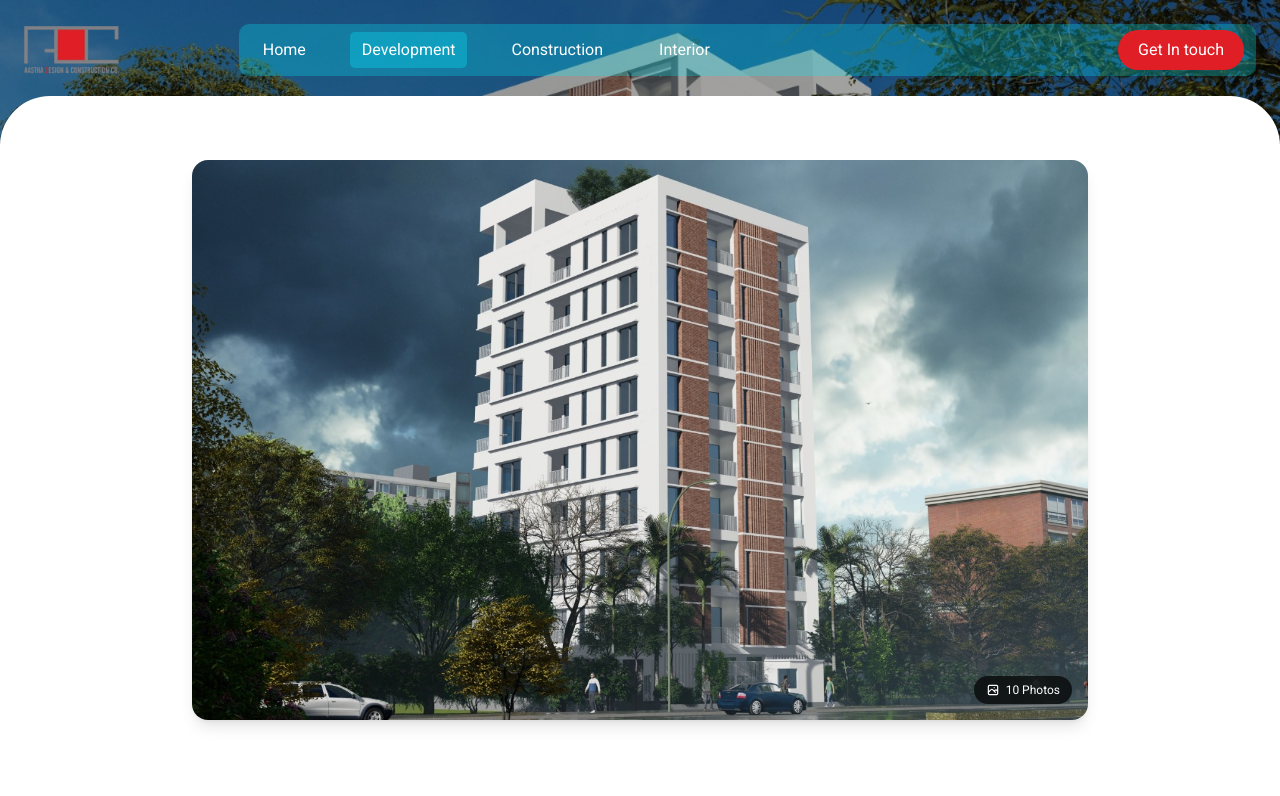
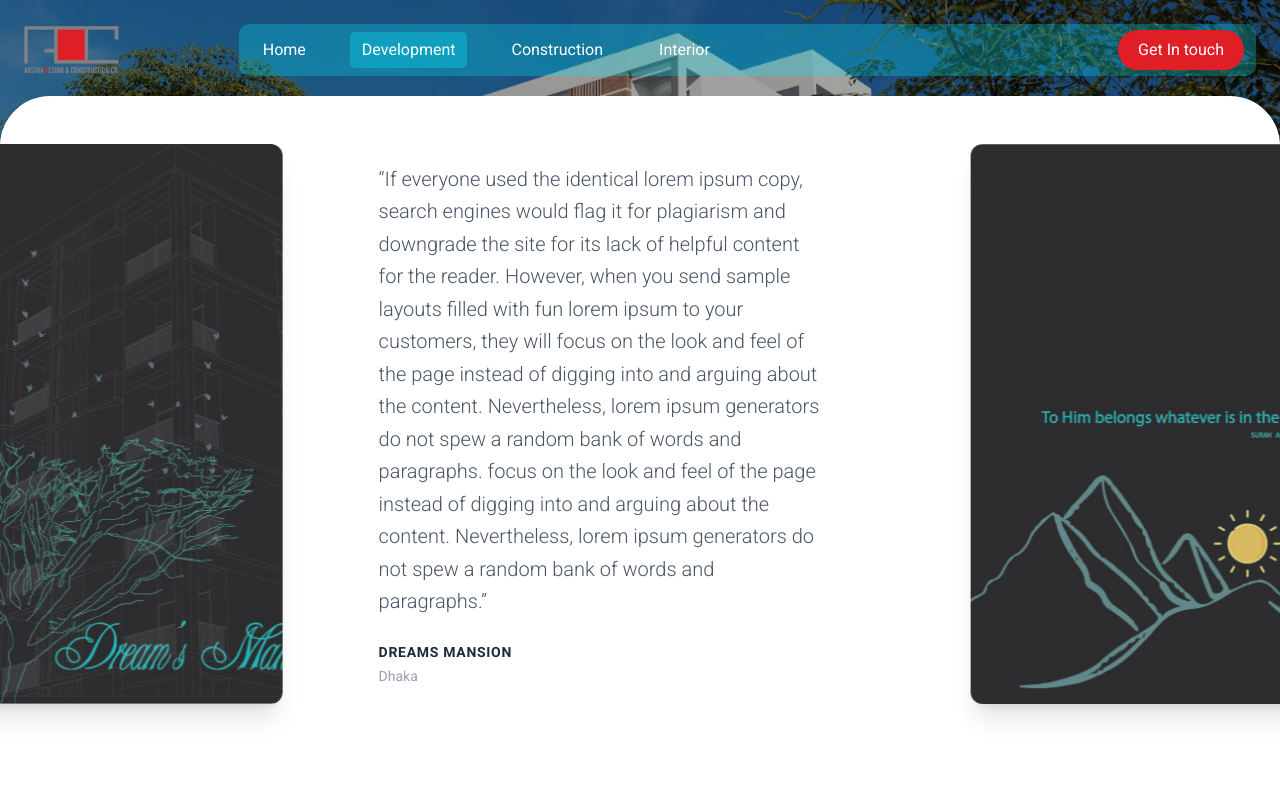
Before and after one commit to ashikfifa/Astha-frontend, a Next.js app: page /development/dhaka-dreams-mansion in a window 1280 px wide. Shown: the top 796 px of the page. Built offline with nearby package versions, Linux system fonts and the light colour scheme.

Commit message:
refactor: remove unused featuredImage prop from ProjectDescription in multiple pages

```diff
--- a/app/components/HeroSlider.tsx
+++ b/app/components/HeroSlider.tsx
@@ -100,13 +100,13 @@ const HeroSlider: React.FC = () => {
 
          {/*  <div className="absolute inset-0 bg-linear-to-r from-[#011719]/80 via-[#011719]/50 to-transparent" /> */}
 
-            <div
+            {/* <div
             className="absolute inset-0"
             style={{
               backgroundColor: 'rgba(70, 61, 52, 0.25)',
               filter: 'drop-shadow(0 4px 4px #8B8163)',
             }}
-          />
+          /> */}
         </div>
       ))}
 
--- a/app/components/ProjectDescription.tsx
+++ b/app/components/ProjectDescription.tsx
@@ -3,12 +3,10 @@
 import Image from "next/image";
 import { MediaItem } from "@/app/utils/type";
 import { useRef, useState, useCallback } from "react";
-import gsap from "gsap";
 
 interface ProjectDescriptionProps {
   description: string;
   details: string;
-  featuredImage: string;
   photos?: MediaItem[];
   title?: string;
   location?: string;
@@ -17,23 +15,18 @@ interface ProjectDescriptionProps {
 const ProjectDescription: React.FC<ProjectDescriptionProps> = ({
   description,
   details,
-  featuredImage,
   photos = [],
   title,
   location,
 }) => {
   const sectionRef = useRef<HTMLElement>(null);
   const trackRef = useRef<HTMLDivElement>(null);
-  const previewRef = useRef<HTMLDivElement>(null);
-  const previewImageRef = useRef<HTMLDivElement>(null);
   const galleryRef = useRef<HTMLDivElement>(null);
-  const firstSlideRef = useRef<HTMLDivElement>(null);
 
-  const [isExpanded, setIsExpanded] = useState(false);
-  const [isAnimating, setIsAnimating] = useState(false);
   const [isDragging, setIsDragging] = useState(false);
   const [startX, setStartX] = useState(0);
   const [scrollLeft, setScrollLeft] = useState(0);
+  const [isPaused, setIsPaused] = useState(false);
 
   // Parse key details
   const parseKeyDetails = (detailsString: string) => {
@@ -53,11 +46,13 @@ const ProjectDescription: React.FC<ProjectDescriptionProps> = ({
 
   const keyDetailsList = parseKeyDetails(details);
 
-  // Get all images
-  const allImages = [
-    { id: "featured", src: featuredImage, alt: title || "Featured Image", type: "photos" as const },
-    ...photos.filter((photo) => photo.src !== featuredImage),
-  ];
+  // Get all images from photos
+  const allImages = photos.map((photo, index) => ({
+    id: `photo-${index}`,
+    src: photo.src,
+    alt: photo.alt || title || `Photo ${index + 1}`,
+    type: "photos" as const,
+  }));
 
   // Text content for each image
   const getTextForImage = (index: number) => {
@@ -79,101 +74,32 @@ const ProjectDescription: React.FC<ProjectDescriptionProps> = ({
       "Where form follows function, and beauty emerges naturally.",
     ];
     return {
-      quote: detailTexts[index % detailTexts.length],
+      quote: detailTexts[(index - 1) % detailTexts.length],
       author: keyDetailsList[(index - 1) % keyDetailsList.length]?.label || "",
       subtitle: keyDetailsList[(index - 1) % keyDetailsList.length]?.value || "",
     };
   };
 
-  // Expand gallery with smooth animation
-  const handleExpand = useCallback(() => {
-    if (isAnimating) return;
-    setIsAnimating(true);
+  // Pause marquee on hover
+  const handleMouseEnter = useCallback(() => {
+    setIsPaused(true);
+  }, []);
 
-    const tl = gsap.timeline({
-      onComplete: () => {
-        setIsExpanded(true);
-        setIsAnimating(false);
-      },
-    });
-
-    // Step 1: Fade out description text
-    tl.to(".preview-text", {
-      opacity: 0,
-      y: 20,
-      duration: 0.3,
-      ease: "power2.in",
-    });
-
-    // Step 2: Animate preview image - scale and morph
-    tl.to(
-      previewImageRef.current,
-      {
-        scale: 0.85,
-        borderRadius: "12px",
-        duration: 0.4,
-        ease: "power2.inOut",
-      },
-      "-=0.1"
-    );
-
-    // Step 3: Fade out badge
-    tl.to(
-      ".photo-badge",
-      {
-        opacity: 0,
-        scale: 0.8,
-        duration: 0.2,
-        ease: "power2.in",
-      },
-      "-=0.3"
-    );
-
-    // Step 4: Final fade to gallery
-    tl.to(previewRef.current, {
-      opacity: 0,
-      duration: 0.3,
-      ease: "power2.in",
-    });
-  }, [isAnimating]);
-
-  // Collapse gallery
-  const handleCollapse = useCallback(() => {
-    if (isAnimating) return;
-    setIsAnimating(true);
-
-    const tl = gsap.timeline({
-      onComplete: () => {
-        setIsExpanded(false);
-        setIsAnimating(false);
-
-        // Reset and animate preview back in
-        gsap.set(previewRef.current, { opacity: 1 });
-        gsap.set(previewImageRef.current, { scale: 1, borderRadius: "16px" });
-        gsap.set(".preview-text", { opacity: 1, y: 0 });
-        gsap.set(".photo-badge", { opacity: 1, scale: 1 });
-
-        gsap.from(previewRef.current, {
-          opacity: 0,
-          y: 20,
-          duration: 0.5,
-          ease: "power2.out",
-        });
-      },
-    });
-
-    tl.to(galleryRef.current, {
-      opacity: 0,
-      y: -20,
-      duration: 0.4,
-      ease: "power2.in",
-    });
-  }, [isAnimating]);
+  const handleMouseLeaveTrack = useCallback(() => {
+    setIsPaused(false);
+    if (isDragging) {
+      setIsDragging(false);
+      if (trackRef.current) {
+        trackRef.current.style.cursor = "grab";
+      }
+    }
+  }, [isDragging]);
 
   // Drag handlers
   const handleMouseDown = useCallback((e: React.MouseEvent) => {
     if (!trackRef.current) return;
     setIsDragging(true);
+    setIsPaused(true);
     setStartX(e.pageX - trackRef.current.offsetLeft);
     setScrollLeft(trackRef.current.scrollLeft);
     trackRef.current.style.cursor = "grabbing";
@@ -197,19 +123,11 @@ const ProjectDescription: React.FC<ProjectDescriptionProps> = ({
     [isDragging, startX, scrollLeft]
   );
 
-  const handleMouseLeave = useCallback(() => {
-    if (isDragging) {
-      setIsDragging(false);
-      if (trackRef.current) {
-        trackRef.current.style.cursor = "grab";
-      }
-    }
-  }, [isDragging]);
-
   // Touch handlers
   const handleTouchStart = useCallback((e: React.TouchEvent) => {
     if (!trackRef.current) return;
     setIsDragging(true);
+    setIsPaused(true);
     setStartX(e.touches[0].pageX - trackRef.current.offsetLeft);
     setScrollLeft(trackRef.current.scrollLeft);
   }, []);
@@ -226,6 +144,7 @@ const ProjectDescription: React.FC<ProjectDescriptionProps> = ({
 
   const handleTouchEnd = useCallback(() => {
     setIsDragging(false);
+    setIsPaused(false);
   }, []);
 
   return (
@@ -233,172 +152,71 @@ const ProjectDescription: React.FC<ProjectDescriptionProps> = ({
       ref={sectionRef}
       className="relative w-full bg-white rounded-t-[30px] sm:rounded-t-[40px] md:rounded-t-[50px] -mt-8 sm:-mt-10 md:-mt-12 z-20"
     >
-      <div className="container mx-auto px-4 py-8 md:py-12 lg:py-16">
-        {/* Preview State - Single Image */}
-        {!isExpanded && (
-          <div ref={previewRef} className="max-w-4xl mx-auto">
-            <div onClick={handleExpand} className="relative cursor-pointer group">
-              {/* Preview Image */}
-              <div
-                ref={previewImageRef}
-                className="relative w-full aspect-[16/10] rounded-2xl overflow-hidden shadow-lg"
-              >
-                <Image
-                  src={featuredImage}
-                  alt={title || "Project Featured Image"}
-                  fill
-                  className="object-cover transition-transform duration-700 group-hover:scale-105"
-                  sizes="(max-width: 768px) 100vw, 800px"
-                  priority
-                />
-
-                {/* Overlay on hover */}
-                <div className="absolute inset-0 bg-black/0 group-hover:bg-black/30 transition-all duration-500 flex items-center justify-center">
-                  <div className="opacity-0 group-hover:opacity-100 transition-all duration-500 transform group-hover:scale-100 scale-90 bg-white/95 backdrop-blur-sm px-6 py-3 rounded-full flex items-center gap-3 shadow-lg">
-                    <svg
-                      className="w-5 h-5 text-gray-700"
-                      fill="none"
-                      stroke="currentColor"
-                      viewBox="0 0 24 24"
-                    >
-                      <path
-                        strokeLinecap="round"
-                        strokeLinejoin="round"
-                        strokeWidth={2}
-                        d="M4 8V4m0 0h4M4 4l5 5m11-1V4m0 0h-4m4 0l-5 5M4 16v4m0 0h4m-4 0l5-5m11 5l-5-5m5 5v-4m0 4h-4"
-                      />
-                    </svg>
-                    <span className="text-sm font-medium text-gray-700">
-                      View Gallery ({allImages.length})
-                    </span>
-                  </div>
-                </div>
-              </div>
-
-              {/* Image count badge */}
-              <div className="photo-badge absolute bottom-4 right-4 bg-black/70 backdrop-blur-sm text-white text-xs px-3 py-1.5 rounded-full flex items-center gap-1.5">
-                <svg className="w-3.5 h-3.5" fill="none" stroke="currentColor" viewBox="0 0 24 24">
-                  <path
-                    strokeLinecap="round"
-                    strokeLinejoin="round"
-                    strokeWidth={2}
-                    d="M4 16l4.586-4.586a2 2 0 012.828 0L16 16m-2-2l1.586-1.586a2 2 0 012.828 0L20 14m-6-6h.01M6 20h12a2 2 0 002-2V6a2 2 0 00-2-2H6a2 2 0 00-2 2v12a2 2 0 002 2z"
-                  />
-                </svg>
-                {allImages.length} Photos
-              </div>
-            </div>
-
-
-          </div>
-        )}
-
-        {/* Expanded Gallery State */}
-        {isExpanded && (
-          <div
-            ref={galleryRef}
-            className="animate-in fade-in slide-in-from-bottom-4 duration-500"
-          >
-            {/* Header */}
-            <div className="flex justify-between items-center mb-6 max-w-4xl mx-auto">
-              <div className="flex items-center gap-3">
-                <h2 className="text-lg md:text-xl font-semibold text-gray-900">Gallery</h2>
-                <span className="text-sm text-gray-400">({allImages.length} photos)</span>
-              </div>
-              <button
-                onClick={handleCollapse}
-                className="flex cursor-pointer items-center gap-2 text-sm text-gray-500 hover:text-gray-900 transition-colors bg-gray-100 hover:bg-gray-200 px-4 py-2 rounded-full"
-              >
-                <svg className="w-4 h-4" fill="none" stroke="currentColor" viewBox="0 0 24 24">
-                  <path
-                    strokeLinecap="round"
-                    strokeLinejoin="round"
-                    strokeWidth={2}
-                    d="M6 18L18 6M6 6l12 12"
-                  />
-                </svg>
-                Close
-              </button>
-            </div>
-
-            {/* Drag hint */}
-            <div className="flex items-center justify-center gap-2 text-gray-400 text-xs mb-6">
-              <svg className="w-4 h-4 animate-pulse" fill="none" stroke="currentColor" viewBox="0 0 24 24">
-                <path
-                  strokeLinecap="round"
-                  strokeLinejoin="round"
-                  strokeWidth={2}
-                  d="M7 16l-4-4m0 0l4-4m-4 4h18"
-                />
-              </svg>
-              <span>Drag to explore</span>
-              <svg className="w-4 h-4 animate-pulse" fill="none" stroke="currentColor" viewBox="0 0 24 24">
-                <path
-                  strokeLinecap="round"
-                  strokeLinejoin="round"
-                  strokeWidth={2}
-                  d="M17 8l4 4m0 0l-4 4m4-4H3"
-                />
-              </svg>
-            </div>
-
-            {/* Horizontal Scroll Track */}
+      <div className="container mx-auto px-4 py-4 md:py-8 lg:py-8">
+        {/* Gallery */}
+        <div ref={galleryRef}>
+          {/* Marquee Container */}
           <div
             ref={trackRef}
             onMouseDown={handleMouseDown}
             onMouseUp={handleMouseUp}
             onMouseMove={handleMouseMove}
-              onMouseLeave={handleMouseLeave}
+            onMouseEnter={handleMouseEnter}
+            onMouseLeave={handleMouseLeaveTrack}
             onTouchStart={handleTouchStart}
             onTouchMove={handleTouchMove}
             onTouchEnd={handleTouchEnd}
-              className="flex overflow-x-auto overflow-y-hidden py-4 cursor-grab select-none scrollbar-hide"
+            className="overflow-x-auto overflow-y-visible py-4 cursor-grab select-none scrollbar-hide -mx-4"
             style={{
               scrollbarWidth: "none",
               msOverflowStyle: "none",
               WebkitOverflowScrolling: "touch",
             }}
           >
-
-              {/* Slides */}
+            {/* Marquee Track */}
+            <div
+              className="flex"
+              style={{
+                animation: isPaused ? "none" : "marquee 180s linear infinite",
+                width: "fit-content",
+              }}
+            >
+              {/* First set of slides */}
               {allImages.map((image, index) => {
                 const textContent = getTextForImage(index);
                 return (
                   <div
-                    key={image.id}
-                    ref={index === 0 ? firstSlideRef : null}
-                    className="slide-panel flex-shrink-0 flex items-start gap-4 md:gap-6 pr-8 md:pr-10 first:pl-0"
-                    style={{
-                      animation: `slideIn 0.6s ease-out ${index * 0.1}s both`,
-                    }}
+                    key={`first-${image.id}`}
+                    className="slide-panel shrink-0 flex items-stretch gap-8 md:gap-16 lg:gap-24 pr-16 md:pr-24 lg:pr-32 pl-4"
+                    style={{ height: "70vh" }}
                   >
                     {/* Image */}
-                    <div className="relative w-[280px] sm:w-[320px] md:w-[380px] lg:w-[420px] h-[350px] sm:h-[400px] md:h-[470px] lg:h-[520px] rounded-xl overflow-hidden flex-shrink-0 shadow-xl">
+                    <div className="relative shrink-0 shadow-xl rounded-xl overflow-hidden h-full" style={{ width: "50vw" }}>
                       <Image
                         src={image.src}
                         alt={image.alt}
                         fill
                         className="object-cover"
-                        sizes="(max-width: 640px) 280px, (max-width: 768px) 320px, (max-width: 1024px) 380px, 420px"
+                        sizes="50vw"
                         priority={index === 0}
                         draggable={false}
                       />
                     </div>
 
                     {/* Text */}
-                    <div className="w-[220px] sm:w-[240px] md:w-[280px] lg:w-[320px] flex-shrink-0 py-4">
-                      <p className="text-sm md:text-base leading-relaxed text-gray-600 font-light mb-4">
+                    <div className="w-[40vw] md:w-[35vw] shrink-0 flex flex-col justify-center">
+                      <p className="text-base md:text-lg lg:text-xl leading-relaxed text-gray-600 font-light mb-6">
                         &ldquo;{textContent.quote}&rdquo;
                       </p>
                       {(textContent.author || textContent.subtitle) && (
-                        <div className="text-xs text-gray-500 border-l-2 border-gray-200 pl-3">
+                        <div className="text-sm text-gray-500">
                           {textContent.author && (
-                            <span className="uppercase tracking-wider font-medium block text-gray-700">
+                            <span className="uppercase tracking-wider font-semibold block text-gray-800">
                               {textContent.author}
                             </span>
                           )}
                           {textContent.subtitle && (
-                            <span className="text-gray-400 block mt-0.5">{textContent.subtitle}</span>
+                            <span className="text-gray-400 block mt-1">{textContent.subtitle}</span>
                           )}
                         </div>
                       )}
@@ -407,58 +225,63 @@ const ProjectDescription: React.FC<ProjectDescriptionProps> = ({
                 );
               })}
 
-              {/* End spacer */}
-              <div className="flex-shrink-0 w-8" />
+              {/* Duplicate set for seamless loop */}
+              {allImages.map((image, index) => {
+                const textContent = getTextForImage(index);
+                return (
+                  <div
+                    key={`second-${image.id}`}
+                    className="slide-panel shrink-0 flex items-stretch gap-8 md:gap-16 lg:gap-24 pr-16 md:pr-24 lg:pr-32 pl-4"
+                    style={{ height: "75vh" }}
+                  >
+                    {/* Image */}
+                    <div className="relative shrink-0 shadow-xl rounded-xl overflow-hidden h-full" style={{ width: "50vw" }}>
+                      <Image
+                        src={image.src}
+                        alt={image.alt}
+                        fill
+                        className="object-cover"
+                        sizes="50vw"
+                        priority={false}
+                        draggable={false}
+                      />
                     </div>
 
-            {/* Scroll indicator dots */}
-            <div className="flex justify-center gap-2 pt-8">
-              {allImages.map((_, index) => (
-                <button
-                  key={index}
-                  onClick={() => {
-                    if (trackRef.current) {
-                      const slideWidth = trackRef.current.scrollWidth / allImages.length;
-                      trackRef.current.scrollTo({
-                        left: slideWidth * index,
-                        behavior: "smooth",
-                      });
-                    }
-                  }}
-                  className="w-2 h-2 rounded-full bg-gray-300 hover:bg-gray-500 transition-all hover:scale-125"
-                  aria-label={`Go to slide ${index + 1}`}
-                />
-              ))}
-            </div>
+                    {/* Text */}
+                    <div className="w-[40vw] md:w-[35vw] shrink-0 flex flex-col justify-center">
+                      <p className="text-base md:text-lg lg:text-xl leading-relaxed text-gray-600 font-light mb-6">
+                        &ldquo;{textContent.quote}&rdquo;
+                      </p>
+                      {(textContent.author || textContent.subtitle) && (
+                        <div className="text-sm text-gray-500">
+                          {textContent.author && (
+                            <span className="uppercase tracking-wider font-semibold block text-gray-800">
+                              {textContent.author}
+                            </span>
+                          )}
+                          {textContent.subtitle && (
+                            <span className="text-gray-400 block mt-1">{textContent.subtitle}</span>
+                          )}
                         </div>
                       )}
                     </div>
-
-      {/* Divider */}
-      <div className="container mx-auto px-4 mt-4">
-        <div className="max-w-4xl mx-auto">
-          <hr className="border-t border-gray-200" />
+                  </div>
+                );
+              })}
+            </div>
+          </div>
         </div>
       </div>
 
-      {/* Keyframes for slide animation */}
-      <style jsx global>{`
-        @keyframes slideIn {
-          from {
-            opacity: 0;
-            transform: translateX(30px);
-          }
-          to {
-            opacity: 1;
+      {/* Marquee animation */}
+      <style jsx>{`
+        @keyframes marquee {
+          0% {
             transform: translateX(0);
           }
+          100% {
+            transform: translateX(-50%);
           }
-        .scrollbar-hide::-webkit-scrollbar {
-          display: none;
-        }
-        .scrollbar-hide {
-          -ms-overflow-style: none;
-          scrollbar-width: none;
         }
       `}</style>
     </section>
--- a/app/construction/[slug]/page.tsx
+++ b/app/construction/[slug]/page.tsx
@@ -44,7 +44,6 @@ const ConstructionSlugPage = async ({ params }: PageProps) => {
       <ProjectDescription
         description={project.projectDescription}
         details={project.keyDetails}
-        featuredImage={project.image}
         photos={project.projectPhotos ?? []}
         title={project.title}
         location={project.location}
--- a/app/development/[slug]/page.tsx
+++ b/app/development/[slug]/page.tsx
@@ -45,7 +45,6 @@ const DevelopmentSlugPage = async ({ params }: PageProps) => {
       <ProjectDescription
         description={project.projectDescription}
         details={project.keyDetails}
-        featuredImage={project.image}
         photos={project.projectPhotos ?? []}
         title={project.title}
         location={project.location}
--- a/app/interior/[slug]/page.tsx
+++ b/app/interior/[slug]/page.tsx
@@ -44,7 +44,6 @@ const InteriorSlugPage = async ({ params }: PageProps) => {
       <ProjectDescription
         description={project.projectDescription}
         details={project.keyDetails}
-        featuredImage={project.image}
         photos={project.projectPhotos ?? []}
         title={project.title}
         location={project.location}
--- a/app/sections/single-page/MediaSection.tsx
+++ b/app/sections/single-page/MediaSection.tsx
@@ -14,7 +14,7 @@ export default function MediaSection({ videos }: MediaSectionProps) {
   }
 
   return (
-    <div className="mt-12 md:mt-16 lg:mt-20">
+
       <div className="container mx-auto px-4 sm:px-6 lg:px-8">
         <div className="max-w-4xl mx-auto">
           {/* Header */}
@@ -31,6 +31,6 @@ export default function MediaSection({ videos }: MediaSectionProps) {
           <MediaCarousel items={videos} />
         </div>
       </div>
-    </div>
+
   );
 }
```
Also changed, not shown: app/components/Navbar.tsx (+13 -2 lines). Lines whose indentation alone changed are shown as unchanged.
